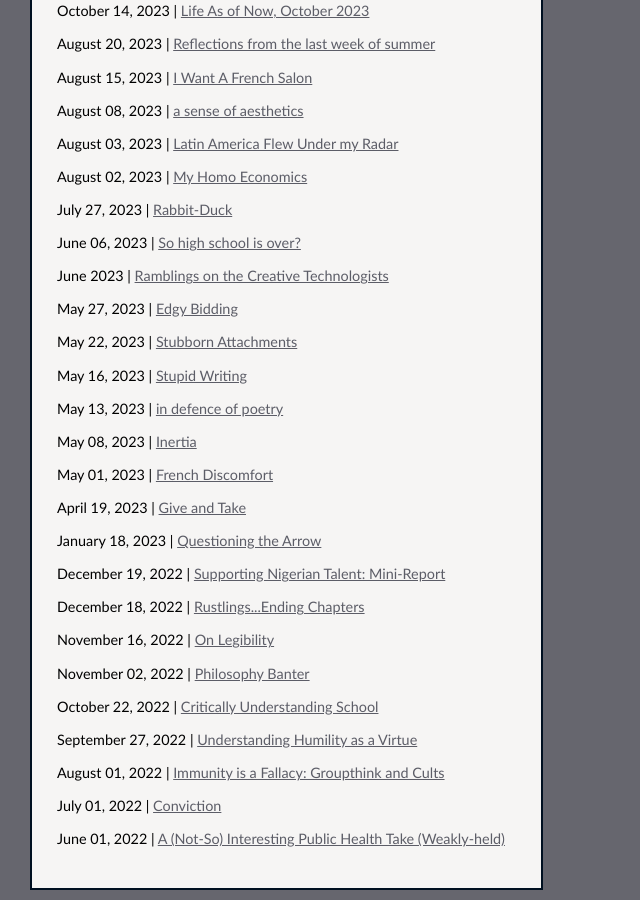
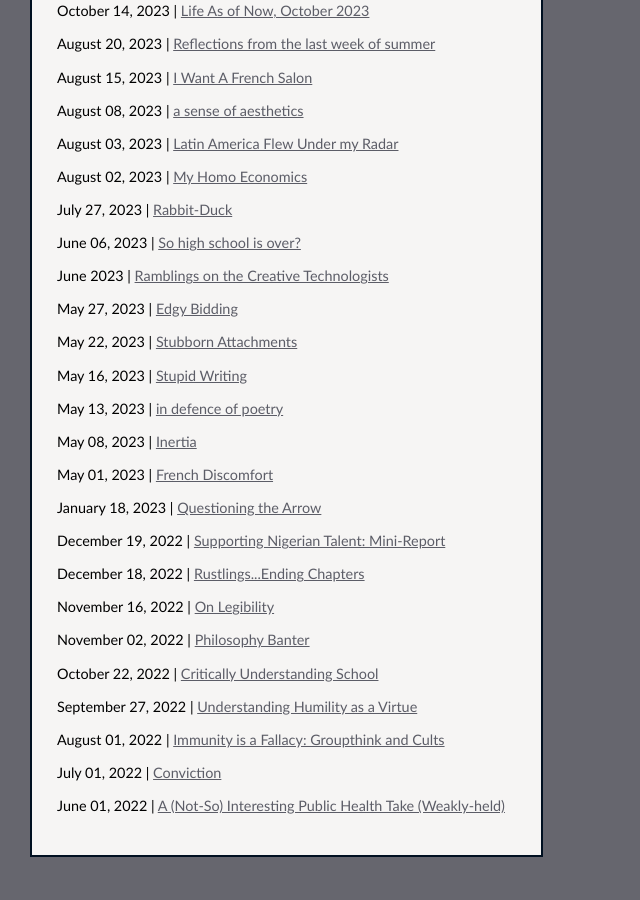
Before and after one commit to hamidahoderinwale/hamidahoderinwale.github.io, a Jekyll site: the page built from blog/blog.html, in a window 1280 px wide and 900 px high, scrolled down 1636 px. Shown: the whole window, without its empty margins (0-640 px from the left). Built offline with Jekyll 4.4.1, drawn with Linux system fonts in a browser that asks for light colours; after the commit the page ends 2503 px from its top, so only the background shows below that.

Commit message:
Remove 'Give and Take' external post from blog listing

```diff
--- a/_layouts/blog.html
+++ b/_layouts/blog.html
@@ -20,7 +20,6 @@ layout: default
         {% assign external_dec_2023_shown = false %}
         {% assign external_nov_2023_shown = false %}
         {% assign external_june_2023_shown = false %}
-        {% assign external_apr_2023_shown = false %}
 
         {% for post in sorted_posts %}
             {% unless post.title == "Whoosh" or post.title == "Spending Time" %}
@@ -62,11 +61,6 @@ layout: default
                     {% assign external_june_2023_shown = true %}
                 {% endif %}
 
-                {% if post_date < "2023-04-19" and external_apr_2023_shown == false %}
-                    <p>April 19, 2023 | <a href="https://onedropofcoffee.substack.com/p/give-and-take.html" target="_blank">Give and Take</a></p>
-                    {% assign external_apr_2023_shown = true %}
-                {% endif %}
-
                 <p>{{ post.date | date: "%B %d, %Y" }} | <a href="{{ post.url | relative_url }}">{{ post.title }}</a></p>
             {% endunless %}
         {% endfor %}
@@ -75,8 +69,5 @@ layout: default
         {% if external_june_2023_shown == false %}
             <p>June 2023 | <a href="https://hackmd.io/@ecx2VlHIRJSuD55CidtDSw/ByZRgBtOh" target="_blank">Ramblings on the Creative Technologists</a></p>
         {% endif %}
-        {% if external_apr_2023_shown == false %}
-            <p>April 19, 2023 | <a href="https://onedropofcoffee.substack.com/p/give-and-take.html" target="_blank">Give and Take</a></p>
-        {% endif %}
     </div>
 </div>
```
